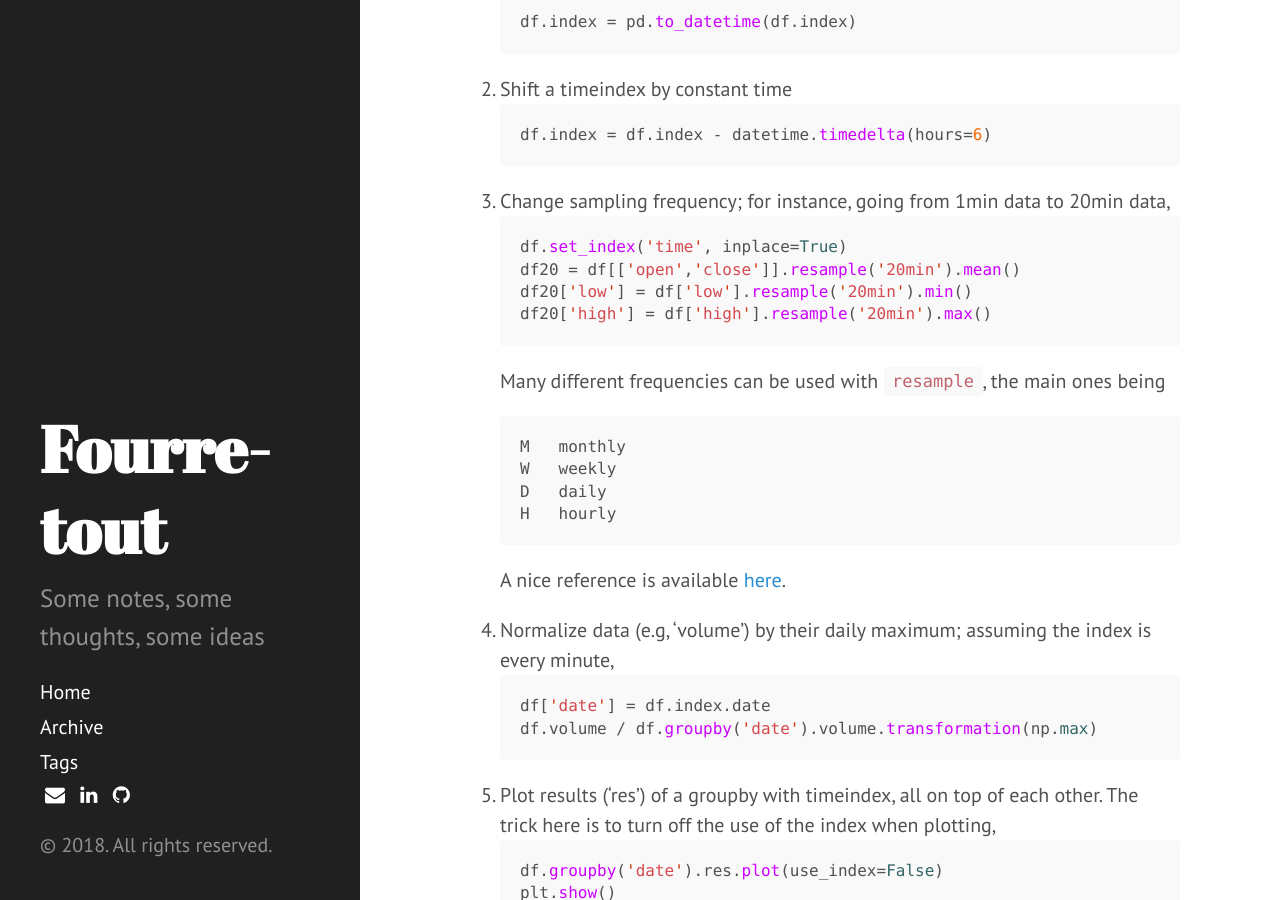
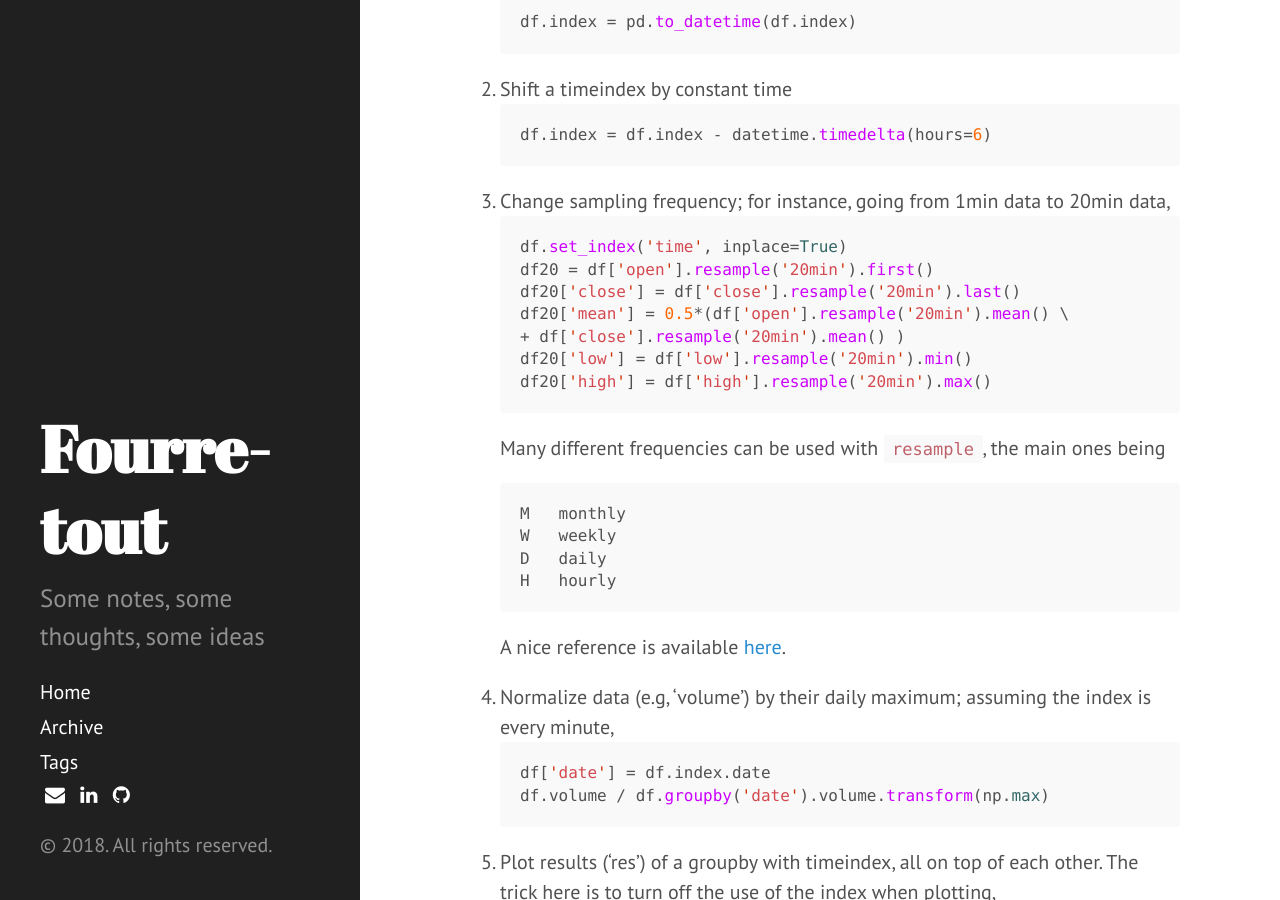
Before and after one commit to bcrestel/bcrestel.github.io, a Jekyll site: the page built from _posts/2018-1-23-pandas.md, in a window 1280 px wide and 900 px high, scrolled down 431 px. Built offline with Jekyll 4.4.1, drawn with Linux system fonts in a browser that asks for light colours; nearby versions of some CDN libraries.

Commit message:
fix a few errors

````diff
--- a/_posts/2018-1-23-pandas.md
+++ b/_posts/2018-1-23-pandas.md
@@ -21,7 +21,10 @@ df.index = df.index - datetime.timedelta(hours=6)
 3. Change sampling frequency; for instance, going from 1min data to 20min data,
 ```python
 df.set_index('time', inplace=True)
-df20 = df[['open','close']].resample('20min').mean()
+df20 = df['open'].resample('20min').first()
+df20['close'] = df['close'].resample('20min').last()
+df20['mean'] = 0.5*(df['open'].resample('20min').mean() \
++ df['close'].resample('20min').mean() )
 df20['low'] = df['low'].resample('20min').min()
 df20['high'] = df['high'].resample('20min').max()
 ```
@@ -37,7 +40,7 @@ A nice reference is available
 4. Normalize data (e.g, 'volume') by their daily maximum; assuming the index is every minute,
 ```python
 df['date'] = df.index.date
-df.volume / df.groupby('date').volume.transformation(np.max)
+df.volume / df.groupby('date').volume.transform(np.max)
 ```
 5. Plot results ('res') of a groupby with timeindex, all on top of each other. The trick
 here is to turn off the use of the index when plotting,
````
